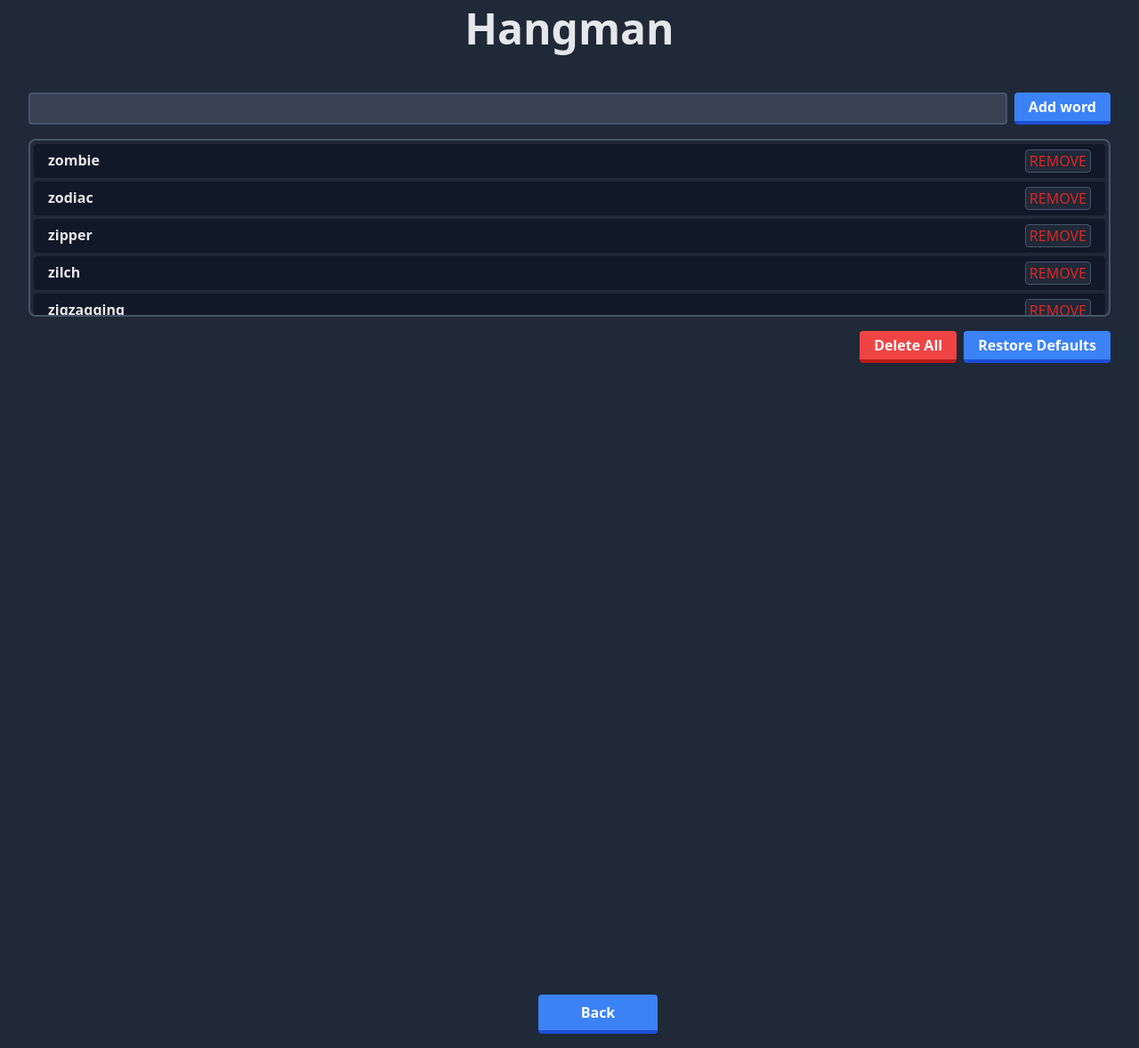
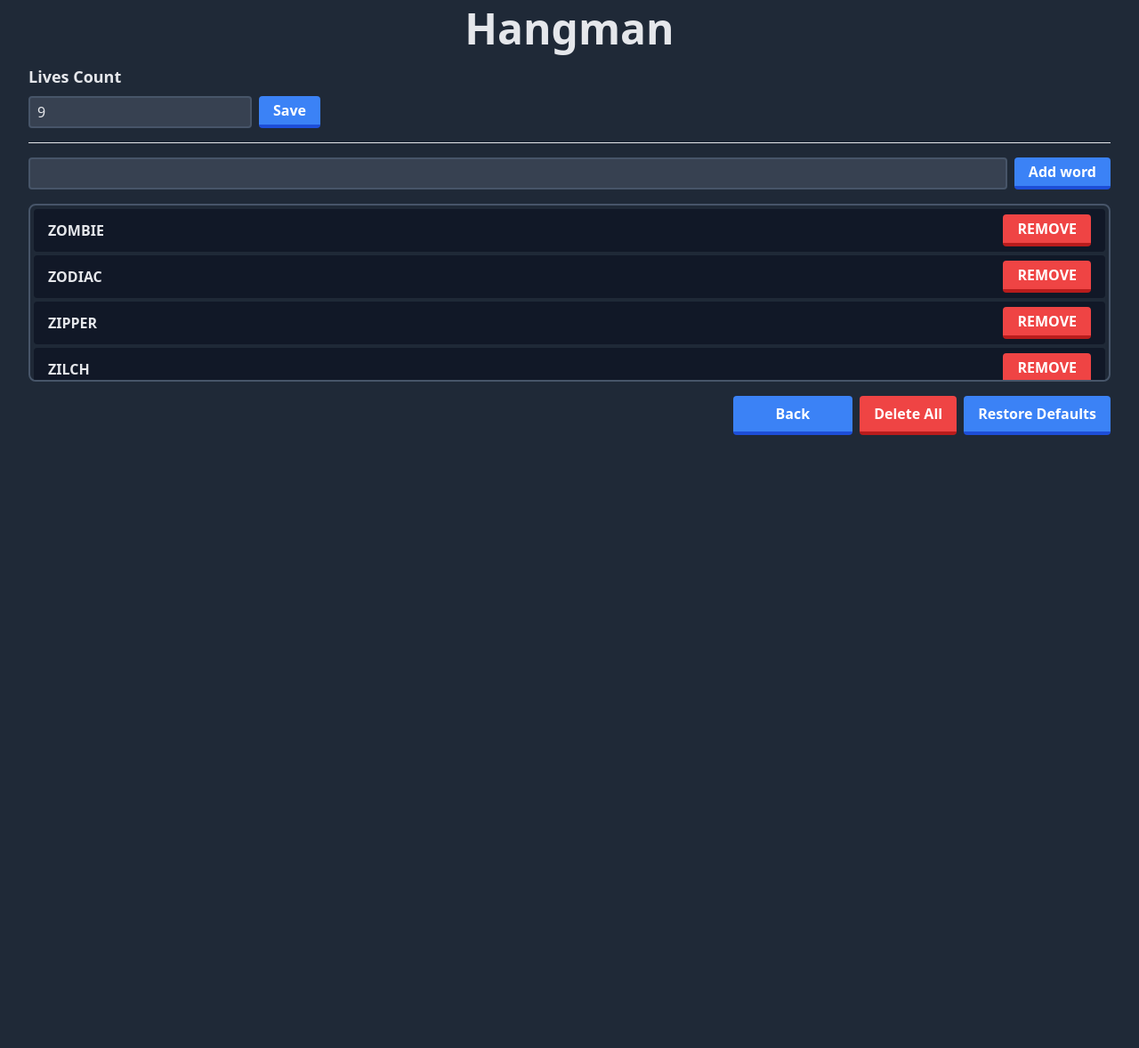
Before and after one commit to riad-azz/hangman, a Flask app: page /settings in a window 1280 px wide. Shown: the whole page at 89% size. Run offline with Flask 3, Linux system fonts and the light colour scheme; data comes from the database, SQL or seed files in the repository.

Commit message:
Update Added alert message Game is now fully playable

```diff
--- a/backend/forms.py
+++ b/backend/forms.py
@@ -1,8 +1,12 @@
 # Flask
 from flask_wtf import FlaskForm
-from wtforms import StringField
-from wtforms.validators import Length, DataRequired
+from wtforms import StringField, IntegerField
+from wtforms.validators import Length, DataRequired,NumberRange
 
 
 class WordForm(FlaskForm):
     word = StringField(label='Word', validators=[DataRequired(), Length(min=1)])
+
+
+class LivesForm(FlaskForm):
+    lives = IntegerField(label='Lives', validators=[DataRequired(), NumberRange(min=1)])
--- a/backend/views.py
+++ b/backend/views.py
@@ -3,11 +3,11 @@
 from random import choice
 from string import ascii_uppercase
 # Flask
-from flask import render_template, url_for, redirect, jsonify, request
+from flask import render_template, url_for, redirect, jsonify, flash
 # Local
 from backend import app, db
-from backend.models import Word
-from backend.forms import WordForm
+from backend.models import Word, Preference
+from backend.forms import WordForm, LivesForm
 
 
 @app.route('/')
@@ -29,9 +29,29 @@
 
 @app.route('/settings')
 def settings():
-    form = WordForm()
+    lives_form = LivesForm()
+    words_form = WordForm()
+    pref = Preference.query.get(1)
+    lives = pref.lives
     words = Word.query.order_by(Word.id.desc()).all()
-    return render_template('settings.html', form=form, words=words)
+    return render_template('settings.html', lives=lives, lives_form=lives_form, words_form=words_form, words=words)
+
+
+@app.route('/update-lives', methods=['POST'])
+def update_lives():
+    form = LivesForm()
+    prefs = Preference.query.get(1)
+    if form.validate_on_submit():
+        prefs.lives = form.lives.data
+        db.session.commit()
+
+    lives_count = prefs.lives
+    response = {
+        'category': 'success',
+        'message': f'Lives was updated to {lives_count}',
+        'lives': lives_count
+    }
+    return jsonify(response)
 
 
 @app.route('/restore-words')
@@ -41,8 +61,9 @@
     db.session.commit()
 
     # Add the default words
-    Word.from_list()
+    Word.init_default()
     words = Word.query.order_by(Word.id.desc()).all()
+
     template = render_template('partials/words_list.html', words=words)
     response = {'template': template}
     return jsonify(response)
--- a/frontend/static/css/styles.css
+++ b/frontend/static/css/styles.css
@@ -517,8 +517,17 @@
   position: fixed;
 }
 
+.absolute {
+  position: absolute;
+}
+
 .bottom-4 {
   bottom: 1rem;
+}
+
+.mx-8 {
+  margin-left: 2rem;
+  margin-right: 2rem;
 }
 
 .mx-auto {
@@ -526,16 +535,21 @@
   margin-right: auto;
 }
 
+.my-4 {
+  margin-top: 1rem;
+  margin-bottom: 1rem;
+}
+
 .mb-12 {
   margin-bottom: 3rem;
 }
 
+.mb-2 {
+  margin-bottom: 0.5rem;
+}
+
 .mb-4 {
   margin-bottom: 1rem;
-}
-
-.mb-8 {
-  margin-bottom: 2rem;
 }
 
 .ml-2 {
@@ -601,6 +615,10 @@
 
 .items-center {
   align-items: center;
+}
+
+.justify-start {
+  justify-content: flex-start;
 }
 
 .justify-end {
@@ -718,13 +736,13 @@
   background-color: rgb(239 68 68 / var(--tw-bg-opacity));
 }
 
+.bg-green-600 {
+  --tw-bg-opacity: 1;
+  background-color: rgb(22 163 74 / var(--tw-bg-opacity));
+}
+
 .p-1 {
   padding: 0.25rem;
-}
-
-.px-1 {
-  padding-left: 0.25rem;
-  padding-right: 0.25rem;
 }
 
 .px-12 {
@@ -791,9 +809,9 @@
   line-height: 1;
 }
 
-.text-sm {
-  font-size: 0.875rem;
-  line-height: 1.25rem;
+.text-lg {
+  font-size: 1.125rem;
+  line-height: 1.75rem;
 }
 
 .text-xl {
@@ -820,29 +842,14 @@
   color: rgb(34 197 94 / var(--tw-text-opacity));
 }
 
-.text-red-500 {
+.text-red-400 {
   --tw-text-opacity: 1;
-  color: rgb(239 68 68 / var(--tw-text-opacity));
-}
-
-.text-red-600 {
-  --tw-text-opacity: 1;
-  color: rgb(220 38 38 / var(--tw-text-opacity));
+  color: rgb(248 113 113 / var(--tw-text-opacity));
 }
 
 .text-white {
   --tw-text-opacity: 1;
   color: rgb(255 255 255 / var(--tw-text-opacity));
-}
-
-.text-green-400 {
-  --tw-text-opacity: 1;
-  color: rgb(74 222 128 / var(--tw-text-opacity));
-}
-
-.text-red-400 {
-  --tw-text-opacity: 1;
-  color: rgb(248 113 113 / var(--tw-text-opacity));
 }
 
 .hover\:border:hover {
--- /dev/null
+++ b/frontend/static/js/main.js
@@ -0,0 +1,14 @@
+const alertContainer = document.querySelector("#alert-container");
+const alertMessage = alertContainer.querySelector("#alert-message");
+const alertButton = alertContainer.querySelector("#alert-button");
+
+const showAlert = (message, category) => {
+  alertContainer.classList.toggle("hidden");
+  alertMessage.textContent = message;
+};
+
+const closeAlert = () => {
+  alertContainer.classList.toggle("hidden");
+};
+
+alertButton.onclick = closeAlert;
--- a/frontend/static/js/settings.js
+++ b/frontend/static/js/settings.js
@@ -1,11 +1,31 @@
+const livesInput = document.querySelector("#lives");
+const updateLivesForm = document.querySelector("#lives-form");
+const livesMessage = document.querySelector("#lives-message");
 const wordsList = document.querySelector("#words-list");
 const addWordForm = document.querySelector("#word-form");
+const wordsMessage = document.querySelector("#word-message");
 const restoreDefaultsBtn = document.querySelector("#restore-button");
 const deleteAllBtn = document.querySelector("#delete-all-button");
 
+const updateLivesUrl = updateLivesForm.dataset.url;
 const addWordUrl = addWordForm.dataset.url;
 const restoreDefaultsUrl = restoreDefaultsBtn.dataset.url;
 const deleteAllUrl = deleteAllBtn.dataset.url;
+
+updateLivesForm.addEventListener("submit", (event) => {
+  event.preventDefault();
+  const formData = new FormData(updateLivesForm);
+  fetch(updateLivesUrl, {
+    method: "POST",
+    body: formData,
+  })
+    .then((response) => response.json())
+    .then((data) => {
+      livesInput.value = data.lives;
+      showAlert(data.message, data.category);
+    })
+    .catch((error) => console.error(error));
+});
 
 addWordForm.addEventListener("submit", (event) => {
   event.preventDefault();
--- a/frontend/templates/base.html
+++ b/frontend/templates/base.html
@@ -7,15 +7,26 @@
     <link rel="stylesheet" href="/static/css/main.css">
     <!-- Tailwind CSS -->
     <link rel="stylesheet" href="/static/css/styles.css">
+
 </head>
 <body class="text-gray-200 bg-gray-800">
 
 <main class="px-8 py-2 w-full">
-    <h1 class="text-center text-5xl font-bold mb-12">Hangman</h1>
+    <div class="mb-4">
+        <h1 class="text-center text-5xl font-bold">Hangman</h1>
+    </div>
+    <div id="alert-container"
+         class="flex justify-between items-center my-4 bg-green-600 w-full py-1 px-4 rounded hidden">
+        <p id="alert-message" class="font-semibold"></p>
+        <button id="alert-button">
+            <span class="font-bold text-lg">&times;</span>
+        </button>
+    </div>
     {% block content %}
     {% endblock content %}
 </main>
 
+<script src="/static/js/main.js"></script>
 {% block scripts %}
 {% endblock scripts %}
 </body>
--- a/frontend/templates/home.html
+++ b/frontend/templates/home.html
@@ -5,19 +5,19 @@
     <ul class="text-center space-y-8">
         <li>
             <a href="{{ url_for('game') }}"
-               class="block bg-blue-500 hover:bg-blue-400 text-white font-bold py-2 px-12 border-b-4 border-blue-700 hover:border-blue-500 rounded">
+               class="active:border-b-0 active:border-t-4 block bg-blue-500 hover:bg-blue-400 text-white font-bold py-2 px-12 border-b-4 border-blue-700 hover:border-blue-500 rounded">
                 Start
             </a>
         </li>
         <li>
             <a href="{{ url_for('settings') }}"
-               class="block bg-blue-500 hover:bg-blue-400 text-white font-bold py-2 px-12 border-b-4 border-blue-700 hover:border-blue-500 rounded">
+               class="active:border-b-0 active:border-t-4 block bg-blue-500 hover:bg-blue-400 text-white font-bold py-2 px-12 border-b-4 border-blue-700 hover:border-blue-500 rounded">
                 Settings
             </a>
         </li>
         <li>
             <a href="{{ url_for('quit_app') }}"
-               class="block bg-blue-500 hover:bg-blue-400 text-white font-bold py-2 px-12 border-b-4 border-blue-700 hover:border-blue-500 rounded">
+               class="active:border-b-0 active:border-t-4 block bg-blue-500 hover:bg-blue-400 text-white font-bold py-2 px-12 border-b-4 border-blue-700 hover:border-blue-500 rounded">
                 Quit
             </a>
         </li>
--- a/frontend/templates/partials/words_list.html
+++ b/frontend/templates/partials/words_list.html
@@ -1,8 +1,8 @@
 {% for word in words %}
-<li class="flex justify-between py-1.5 px-4 bg-gray-900 rounded hover:border">
+<li class="flex justify-between items-center py-1.5 px-4 bg-gray-900 rounded hover:border">
     <p class="font-bold">{{ word }}</p>
     <button onclick="removeWord(event);" data-url="{{ url_for('remove_word', pk=word.id) }}"
-       class="px-1 rounded text-red-600 bg-gray-800 hover:bg-gray-700 border border-slate-600">
+       class="active:border-b-0 active:border-t-4 bg-red-500 hover:bg-red-400 text-white font-bold py-1 px-4 border-b-4 border-red-700 hover:border-red-500 rounded">
         REMOVE
     </button>
 </li>
--- a/frontend/templates/settings.html
+++ b/frontend/templates/settings.html
@@ -14,18 +14,29 @@
 
 </script>
 <div class="flex flex-col items-center justify-center mx-auto">
-    {% if form.errors %}
-    <div class="block text-sm text-red-500">
-        {{ form.errors.0 }}
-    </div>
-    {% endif %}
+
+    <form id="lives-form" data-url="{{ url_for('update_lives') }}" class="w-full mb-4">
+        {{ lives_form.csrf_token }}
+        <label for="lives" class="block text-lg font-bold mb-2">Lives Count</label>
+        <div class="flex justify-start items-center">
+            <input id="lives" min="1" name="lives" required="" type="number" value="{{ lives }}"
+                   class="w-fit py-1 px-2 bg-gray-700 text-gray-200 border border-2 border-slate-600 rounded">
+            <button type="submit"
+                    class="shrink-0 active:border-b-0 active:border-t-4 ml-2 bg-blue-500 hover:bg-blue-400 text-white font-bold py-1 px-4 border-b-4 border-blue-700 hover:border-blue-500 rounded">
+                Save
+            </button>
+        </div>
+    </form>
+
+    <hr class="w-full mx-8 mb-4">
+
     <form id="word-form" data-url="{{ url_for('add_word') }}"
           class="flex w-full items-center justify-between mb-4">
-        {{ form.csrf_token }}
-        <input name="word" id="id_word"
+        {{ words_form.csrf_token }}
+        <input name="word" id="id_word" type="text"
                class="w-full py-1 px-2 bg-gray-700 text-gray-200 border border-2 border-slate-600 rounded" required>
         <button type="submit"
-                class="shrink-0 ml-2 bg-blue-500 hover:bg-blue-400 text-white font-bold py-1 px-4 border-b-4 border-blue-700 hover:border-blue-500 rounded">
+                class="active:border-b-0 active:border-t-4 shrink-0 ml-2 bg-blue-500 hover:bg-blue-400 text-white font-bold py-1 px-4 border-b-4 border-blue-700 hover:border-blue-500 rounded">
             Add word
         </button>
     </form>
@@ -36,23 +47,21 @@
     </ul>
 
     <div class="flex justify-end w-full space-x-2">
+        <a href="{{ url_for('home') }}" role="button"
+           class="active:border-b-0 active:border-t-4 block w-fit bg-blue-500 hover:bg-blue-400 text-white font-bold py-2 px-12 border-b-4 border-blue-700 hover:border-blue-500 rounded">
+            Back
+        </a>
         <button id="delete-all-button" data-url="{{ url_for('delete_all_words') }}"
-                class="block bg-red-500 hover:bg-red-400 text-white font-bold py-1 px-4 border-b-4 border-red-700 hover:border-red-500 rounded">
+                class="active:border-b-0 active:border-t-4 block bg-red-500 hover:bg-red-400 text-white font-bold py-1 px-4 border-b-4 border-red-700 hover:border-red-500 rounded">
             Delete All
         </button>
         <button id="restore-button" data-url="{{ url_for('restore_words') }}" data-
-                class="block bg-blue-500 hover:bg-blue-400 text-white font-bold py-1 px-4 border-b-4 border-blue-700 hover:border-blue-500 rounded">
+                class="active:border-b-0 active:border-t-4 block bg-blue-500 hover:bg-blue-400 text-white font-bold py-1 px-4 border-b-4 border-blue-700 hover:border-blue-500 rounded">
             Restore Defaults
         </button>
     </div>
 </div>
 
-<div class="flex justify-center w-full mt-4 fixed bottom-4">
-    <a href="{{ url_for('home') }}"
-       class="block w-fit bg-blue-500 hover:bg-blue-400 text-white font-bold py-2 px-12 border-b-4 border-blue-700 hover:border-blue-500 rounded">
-        Back
-    </a>
-</div>
 {% endblock content %}
 
 {% block scripts %}
--- a/main.py
+++ b/main.py
@@ -1,11 +1,7 @@
 import webview
 from backend import app
 
-
-def show_confirmation_dialog(message):
-    return webview.windows.confirm("Confirm", message)
-
-
 if __name__ == '__main__':
+    # app.run(debug=True)
     webview.create_window('Hangman', app, resizable=False)
     webview.start()
```
Also changed, not shown: other parts of frontend/static/css/styles.css (+27 -27 lines), backend/models.py (+18 -9 lines), frontend/templates/game.html (+6 -6 lines).
